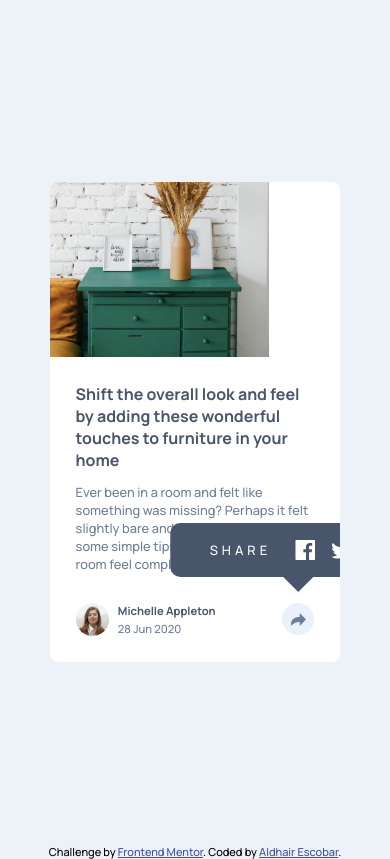
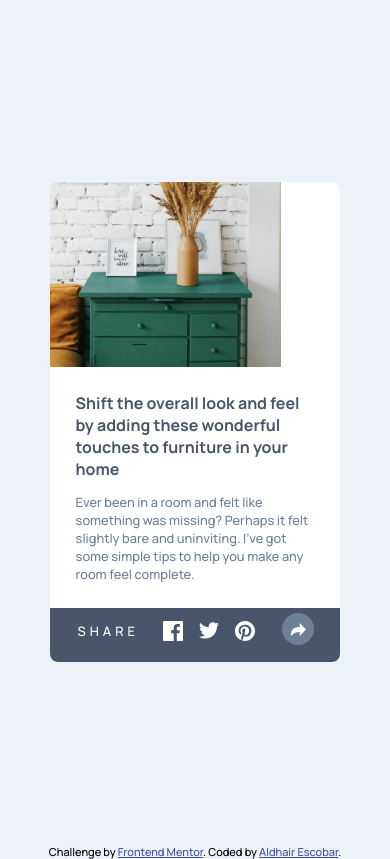
Before and after one commit to aldhairescobar/frontendmentor-1, a plain HTML site: page index.html in a window 390 px wide. Both pictures are taken after a click on the link 298 px from the left and 619 px from the top of the page. Drawn offline with Linux system fonts and the light colour scheme.

Commit message:
final commit

```diff
--- a/styles/styles.css
+++ b/styles/styles.css
@@ -57,6 +57,13 @@ body {
   flex-direction: column;
   padding: 1.6em;
 }
+
+@media (max-width: 830px) {
+  .information-container {
+    padding: 1.6em 1.6em 1em;
+  }
+}
+
 .header-text {
   margin: 0;
   font-size: 1rem;
@@ -209,3 +216,70 @@ body {
 .attribution a {
   color: hsl(228, 45%, 44%);
 }
+
+@media (max-width: 830px) {
+  .share-section {
+    position: relative;
+  }
+
+  .share-section.open .tooltip {
+    opacity: 1;
+    z-index: 1;
+  }
+
+  .share-section-btn {
+    background: #eaf1fb;
+    position: relative;
+    opacity: 1;
+    display: flex;
+    justify-content: center;
+    align-items: center;
+    width: 32px;
+    height: 32px;
+    border-radius: 50%;
+    transition: background-color 0.5s;
+    z-index: 10;
+  }
+
+  .share-section-btn > svg {
+    fill: #6e8098;
+    transition: fill 0.5s;
+  }
+
+  .share-section-btn:focus {
+    background-color: #6e8098;
+  }
+
+  .share-section-btn:focus > svg {
+    fill: #fff;
+  }
+
+  .tooltip {
+    position: absolute;
+    display: flex;
+    justify-content: space-between;
+    align-items: center;
+    transform: translateX(0%);
+    left: -790%;
+    top: -5px;
+    padding: 0.8em 6em 1.5em 3em;
+    background-color: #48556a;
+    z-index: 1;
+    opacity: 0;
+    border-radius: 10px;
+    transition: opacity 0.5s;
+  }
+  .tooltip-text {
+    text-transform: uppercase;
+    font-size: 13px;
+    margin-right: 24px;
+    letter-spacing: 4px;
+    color: white;
+  }
+
+  .tooltip-link {
+    width: 20px;
+    height: 20px;
+    margin-left: 16px;
+  }
+}
```
